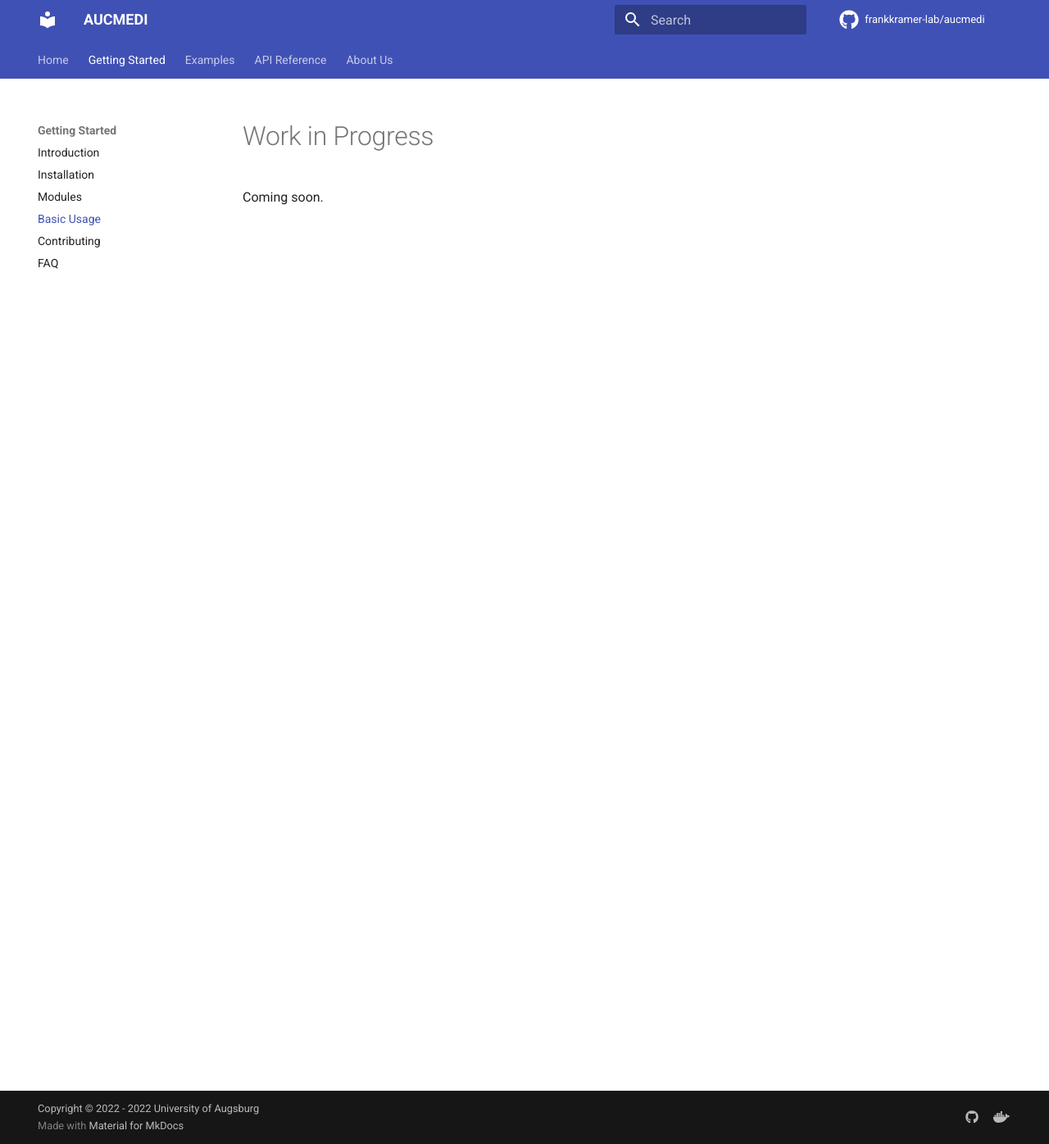
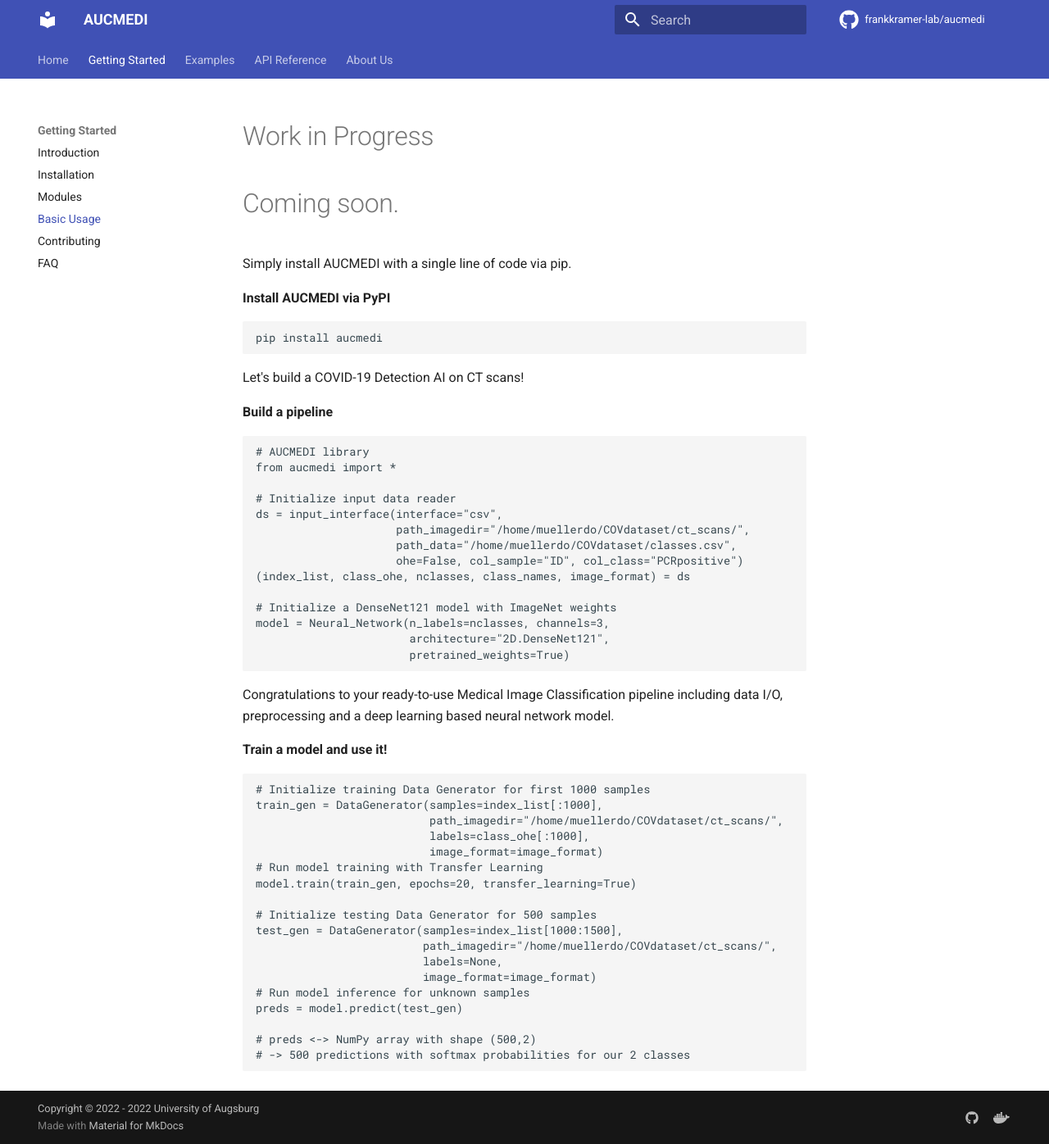
Before and after one commit to frankkramer-lab/aucmedi, an MkDocs documentation site: the page built from docs/getstarted/usage.md, in a window 1280 px wide and 1396 px high. Shown: the whole window at 82% size. Built offline with MkDocs 1.6.1 and Material for MkDocs 9.7.7, drawn with Linux system fonts in a browser that asks for light colours; comment, search, counter and statistics services are not loaded.

Commit message:
Added some usage placeholder

````diff
--- a/docs/getstarted/usage.md
+++ b/docs/getstarted/usage.md
@@ -1,3 +1,53 @@
 # Work in Progress
 
-Coming soon.
+# Coming soon.
+
+Simply install AUCMEDI with a single line of code via pip.
+
+**Install AUCMEDI via PyPI**
+```sh
+pip install aucmedi
+```
+
+Let's build a COVID-19 Detection AI on CT scans!
+
+**Build a pipeline**
+```python
+# AUCMEDI library
+from aucmedi import *
+
+# Initialize input data reader
+ds = input_interface(interface="csv",
+                     path_imagedir="/home/muellerdo/COVdataset/ct_scans/",
+                     path_data="/home/muellerdo/COVdataset/classes.csv",
+                     ohe=False, col_sample="ID", col_class="PCRpositive")
+(index_list, class_ohe, nclasses, class_names, image_format) = ds
+
+# Initialize a DenseNet121 model with ImageNet weights
+model = Neural_Network(n_labels=nclasses, channels=3,
+                       architecture="2D.DenseNet121",
+                       pretrained_weights=True)
+```
+Congratulations to your ready-to-use Medical Image Classification pipeline including data I/O, preprocessing and a deep learning based neural network model.
+
+**Train a model and use it!**
+```python
+# Initialize training Data Generator for first 1000 samples
+train_gen = DataGenerator(samples=index_list[:1000],
+                          path_imagedir="/home/muellerdo/COVdataset/ct_scans/",
+                          labels=class_ohe[:1000],
+                          image_format=image_format)
+# Run model training with Transfer Learning
+model.train(train_gen, epochs=20, transfer_learning=True)
+
+# Initialize testing Data Generator for 500 samples
+test_gen = DataGenerator(samples=index_list[1000:1500],
+                         path_imagedir="/home/muellerdo/COVdataset/ct_scans/",
+                         labels=None,
+                         image_format=image_format)
+# Run model inference for unknown samples
+preds = model.predict(test_gen)
+
+# preds <-> NumPy array with shape (500,2)
+# -> 500 predictions with softmax probabilities for our 2 classes
+```
````
